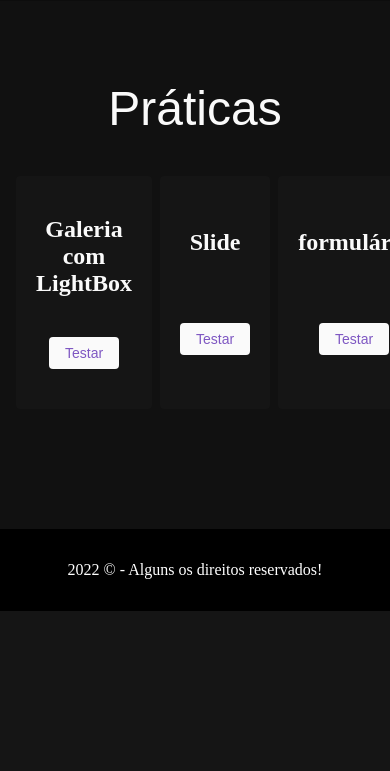
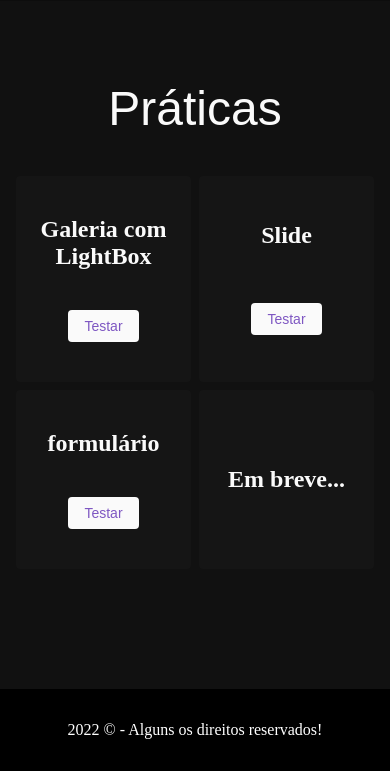
Before and after one commit to FrancielFerreira/nobredev, a PHP site: page / in a window 390 px wide; the page is wider, and only the part inside the window is pictured. Shown: the part 2395-3166 px from the top of that part. Before the commit the page ends 3006 px from the top of that part, so only its background shows below. Run offline with PHP 8.4, Linux system fonts and the light colour scheme.

Commit message:
bug layout quebrado

```diff
--- a/css/home/praticas.css
+++ b/css/home/praticas.css
@@ -20,3 +20,10 @@
   align-items: center;
   justify-items: center;
 }
+
+@media (max-width: 998px) {
+  .praticas ul {
+    display: grid;
+    grid-template-columns: repeat(2, 1fr);
+  }
+}
```
